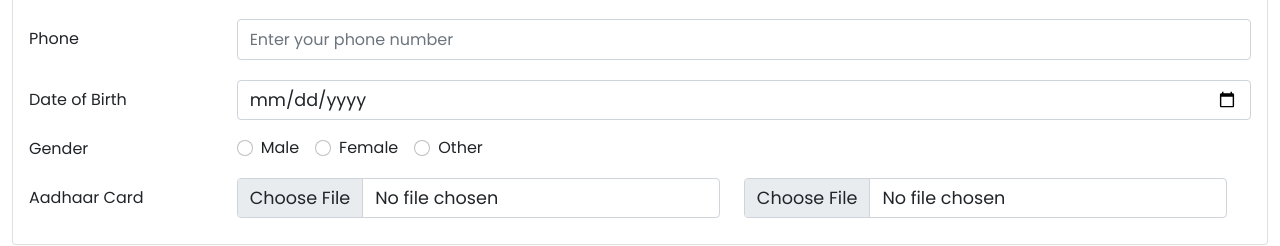
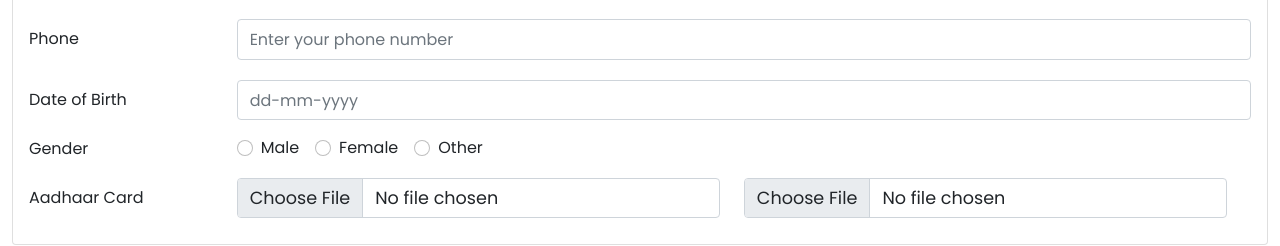
Before and after one commit to rohitjainfsl/registration-form, a React (Vite) app in the folder client/: page /registration in a window 1280 px wide. Shown: the part 288-534 px from the top of the page. Built offline with nearby package versions, Linux system fonts and the light colour scheme; no server answers.

Commit message:
react-datepicker for dob

```diff
--- a/client/package.json
+++ b/client/package.json
@@ -12,8 +12,10 @@
   "dependencies": {
     "axios": "^1.7.7",
     "bootstrap": "^5.1.3",
+    "date-fns": "^4.1.0",
     "react": "^18.3.1",
     "react-bootstrap": "^2.10.5",
+    "react-datepicker": "^7.5.0",
     "react-dom": "^18.3.1",
     "react-icons": "^5.4.0",
     "react-router-dom": "^6.28.0"
--- a/client/src/App.css
+++ b/client/src/App.css
@@ -362,6 +362,9 @@ nav ul li a:hover {
   color: #fff;
   text-transform: uppercase;
 }
+.react-datepicker-wrapper {
+  display: block;
+}
 
 @media all and (min-width: 768px) {
   ::placeholder {
--- a/client/src/registrationForm.jsx
+++ b/client/src/registrationForm.jsx
@@ -2,6 +2,8 @@ import { useEffect, useState } from "react";
 import Modal from "./t&m_model.jsx";
 import instance from "./axiosConfig.js";
 import { useNavigate } from "react-router-dom";
+import DatePicker from "react-datepicker";
+import "react-datepicker/dist/react-datepicker.css";
 
 function UserForm() {
   const backendPath = import.meta.env.VITE_BACKEND_PATH;
@@ -41,6 +43,8 @@ function UserForm() {
     friendName: "",
   });
   const [loading, setLoading] = useState(false);
+
+  const [startDate, setStartDate] = useState(new Date());
 
   useEffect(() => {
     const options = new URLSearchParams(window.location.search);
@@ -253,7 +257,7 @@ function UserForm() {
                         Date of Birth
                       </label>
                       <div className="col-sm-10">
-                        <input
+                        {/* <input
                           type="date"
                           className="form-control"
                           id="dob"
@@ -261,6 +265,16 @@ function UserForm() {
                           value={formElements.dob}
                           onChange={handleInputChangeForm}
                           placeholder="dd-mm-yyyy"
+                          required
+                        /> */}
+
+                        <DatePicker
+                          id="dob"
+                          selected={formElements.dob}
+                          onChange={handleInputChangeForm}
+                          dateFormat="dd-MM-yyyy"
+                          className="form-control"
+                          placeholderText="dd-mm-yyyy"
                           required
                         />
                       </div>
```
Also changed, not shown: 1 other file (tests, documents, lock files or other folders).
